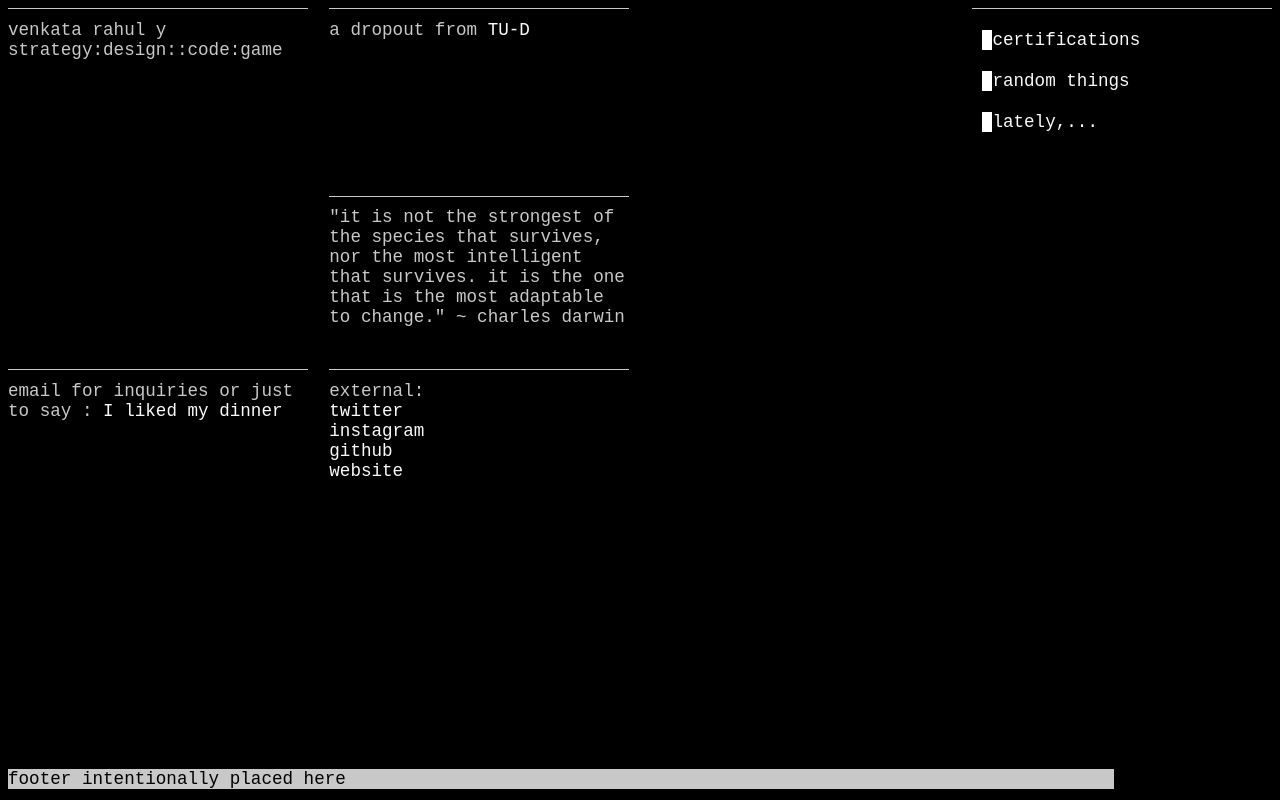
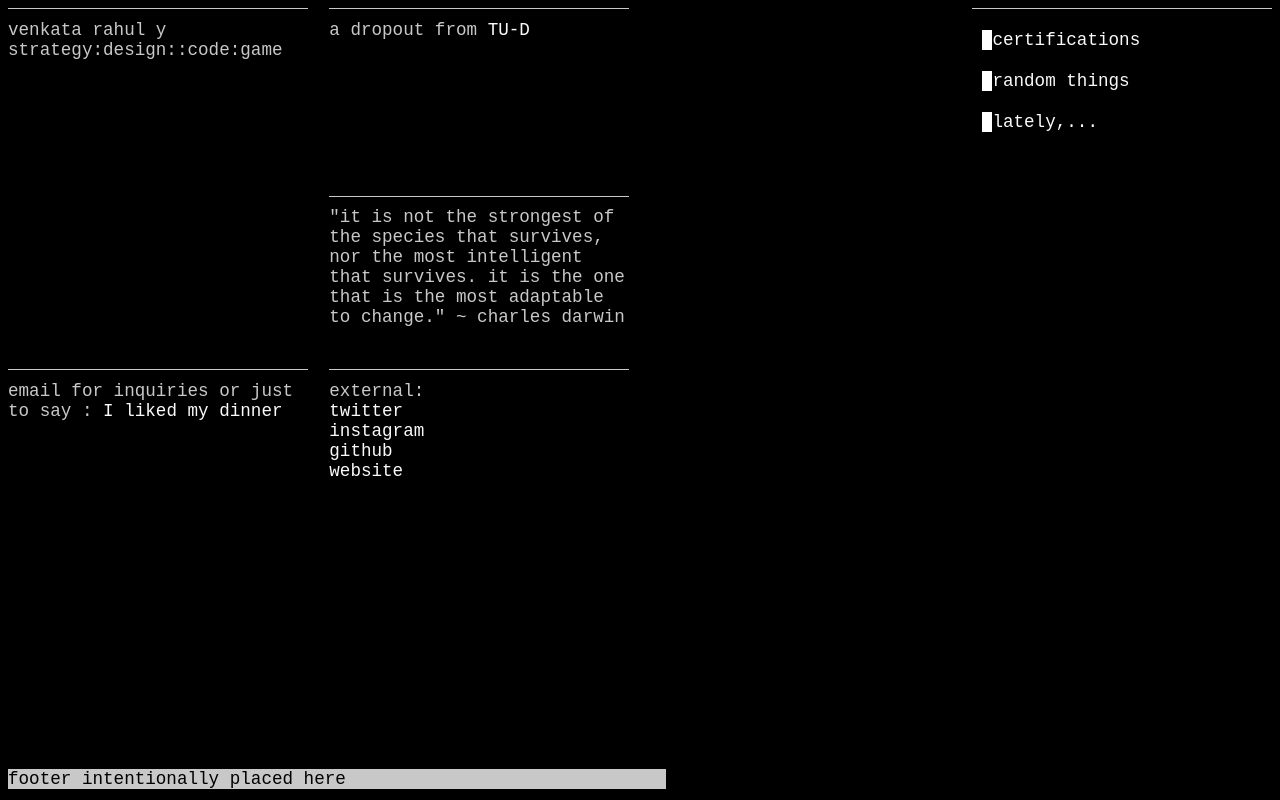
Before and after one commit to yalavarthivr/yalavarthivr.github.io, a plain HTML site: page index.html in a window 1280 px wide. Drawn offline with Linux system fonts and the light colour scheme.

Commit message:
footer update

```diff
--- a/main.css
+++ b/main.css
@@ -11,7 +11,7 @@ footer{
     color: #000000;
     position: fixed;
     bottom: 1ch;
-    padding-right: 60%;
+    padding-right: 25%;
 }
 a{
     text-decoration: none;
```
